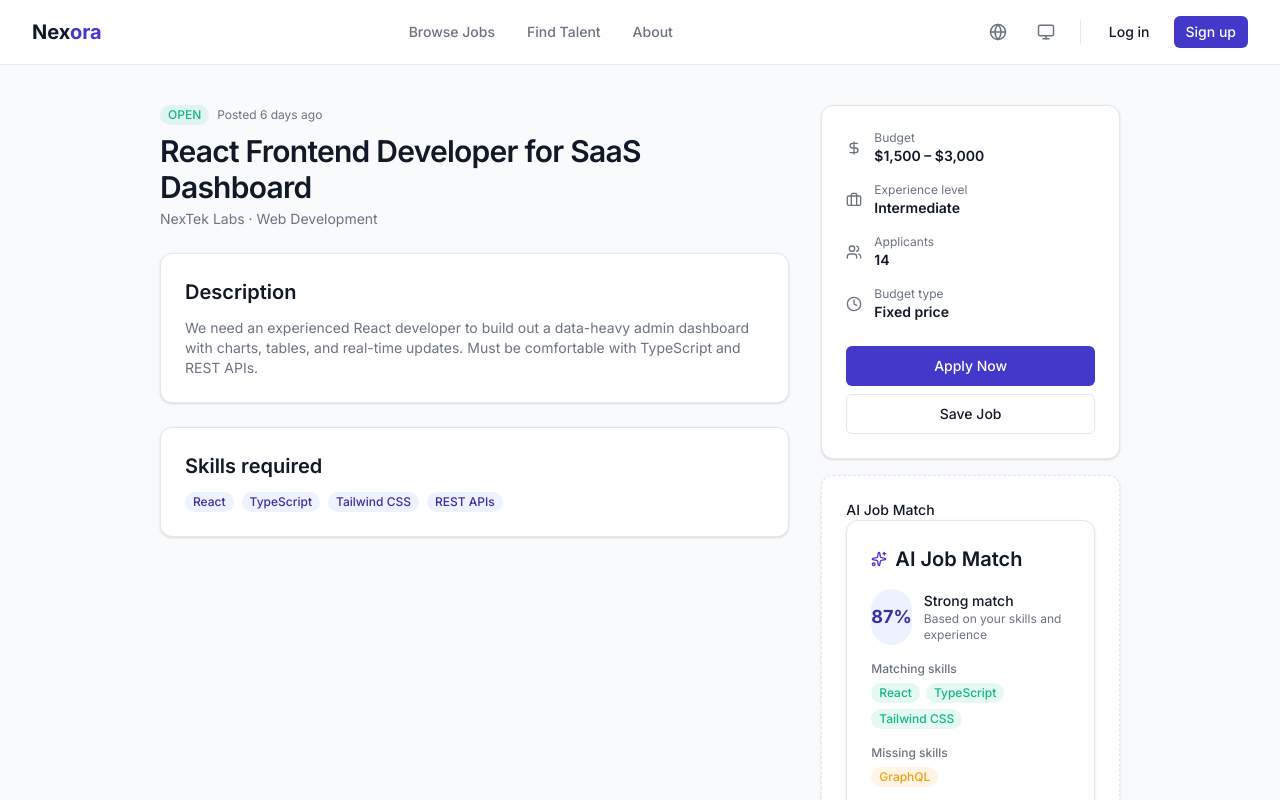
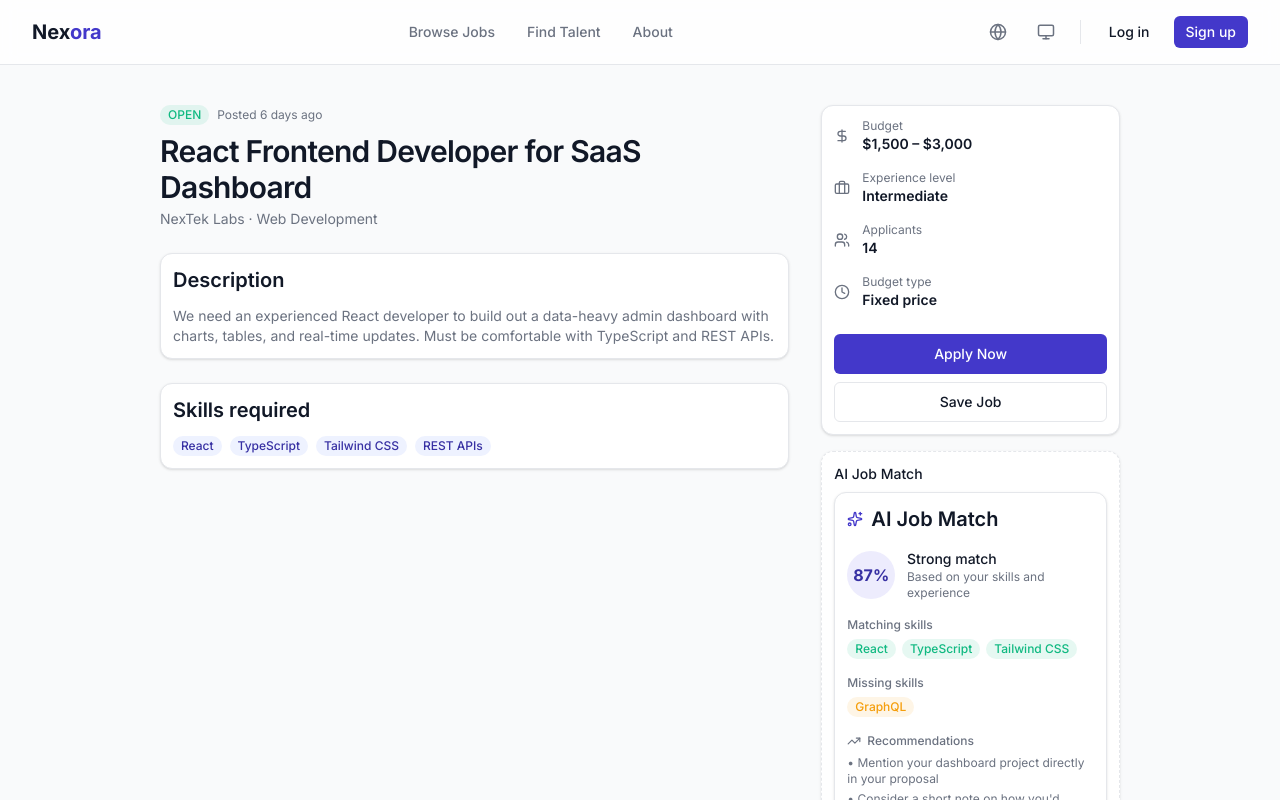
Before and after one commit to ShantoSarkar34/nexora-marketplace, a Next.js app: page /jobs/job-1 in a window 1280 px wide. Both pictures are taken after a click on the button "Analyze My Match". Shown: the top 800 px of the page. Built offline with nearby package versions, Linux system fonts and the light colour scheme.

Commit message:
change skill badge colors for dark theme

```diff
--- a/src/app/(public)/jobs/[id]/page.tsx
+++ b/src/app/(public)/jobs/[id]/page.tsx
@@ -49,7 +49,7 @@ export default async function JobDetailsPage({
             <h3>Skills required</h3>
             <div className="mt-3 flex flex-wrap gap-2">
               {job.skills.map((skill) => (
-                <Badge key={skill} variant="brand">
+                <Badge className="bg-brand-50 dark:bg-status-active/10 dark:text-status-active" key={skill} variant="brand">
                   {skill}
                 </Badge>
               ))}
@@ -109,10 +109,10 @@ export default async function JobDetailsPage({
 
           {/* Placeholder for Phase 10 — AI Job Match will render here */}
           <Card className="border-dashed">
-            <p className="text-text-primary text-sm font-medium">
+            <p className="text-text-primary text-sm font-medium pb-2">
               AI Job Match
             </p>
-            <AIMatchCard />
+            <AIMatchCard/>
           </Card>
         </div>
       </div>
--- a/src/components/ui/card.tsx
+++ b/src/components/ui/card.tsx
@@ -6,7 +6,7 @@ export function Card({ className, ...props }: HTMLAttributes<HTMLDivElement>) {
   return (
     <div
       className={cn(
-        "rounded-card border border-border bg-surface p-6 shadow-sm",
+        "rounded-card border border-border bg-surface p-3 shadow-sm",
         className,
       )}
       {...props}
--- a/src/features/ai-match/components/ai-match-card.tsx
+++ b/src/features/ai-match/components/ai-match-card.tsx
@@ -45,7 +45,7 @@ export function AIMatchCard() {
 
   return (
     <Card>
-      <div className="flex items-center gap-2">
+      <div className="flex items-center gap-2 p-0">
         <Sparkles className="text-brand-600 h-4 w-4" />
         <h3>AI Job Match</h3>
       </div>
@@ -90,7 +90,7 @@ export function AIMatchCard() {
             className="mt-4 space-y-4"
           >
             <div className="flex items-center gap-3">
-              <div className="bg-brand-50 text-brand-700 flex h-14 w-14 items-center justify-center rounded-full text-lg font-bold">
+              <div className="bg-brand-500/10 text-brand-700 dark:text-brand-600 text-md flex h-12 w-13 items-center justify-center rounded-full font-bold">
                 {result.matchScore}%
               </div>
               <div>
```
